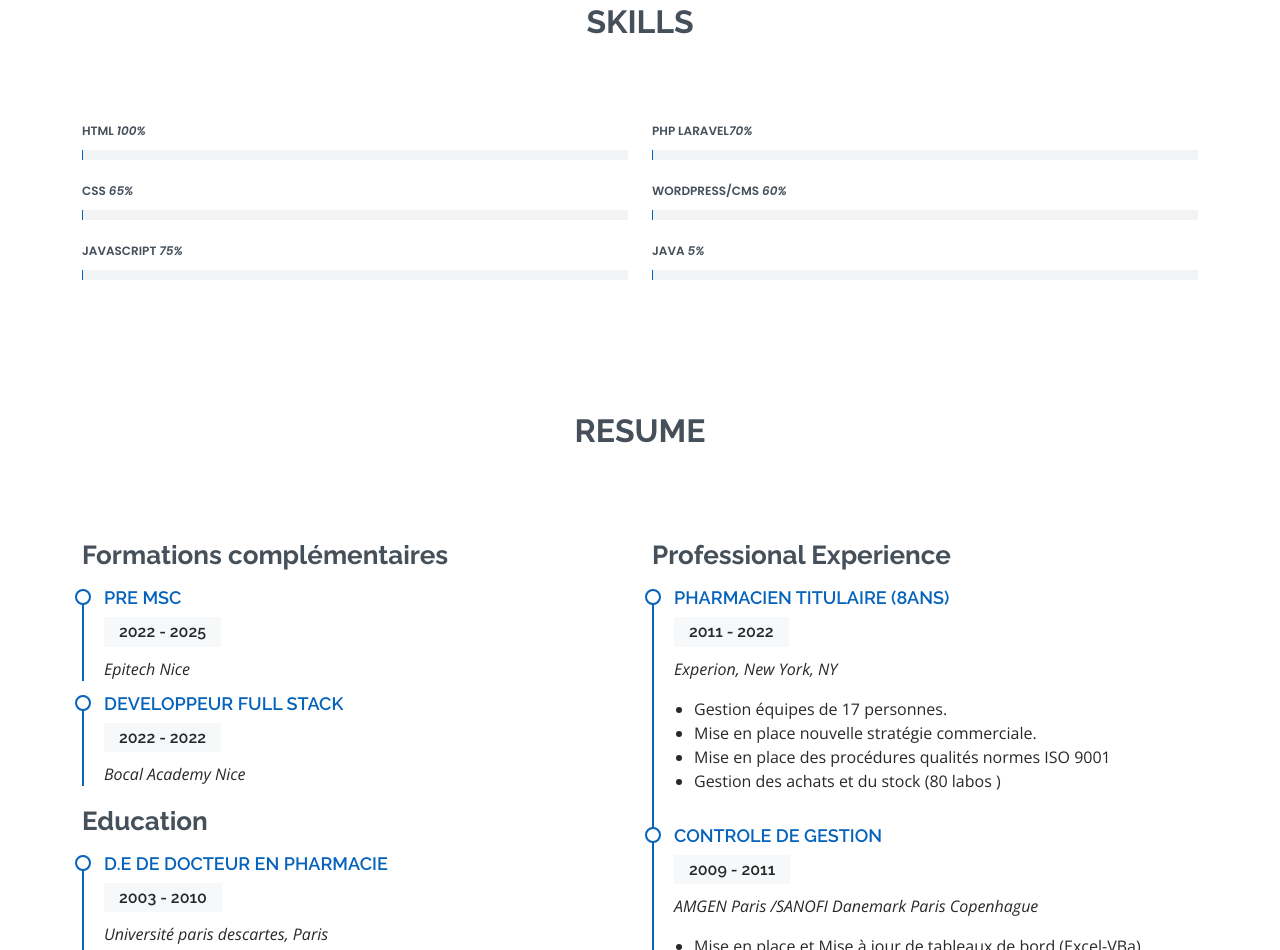
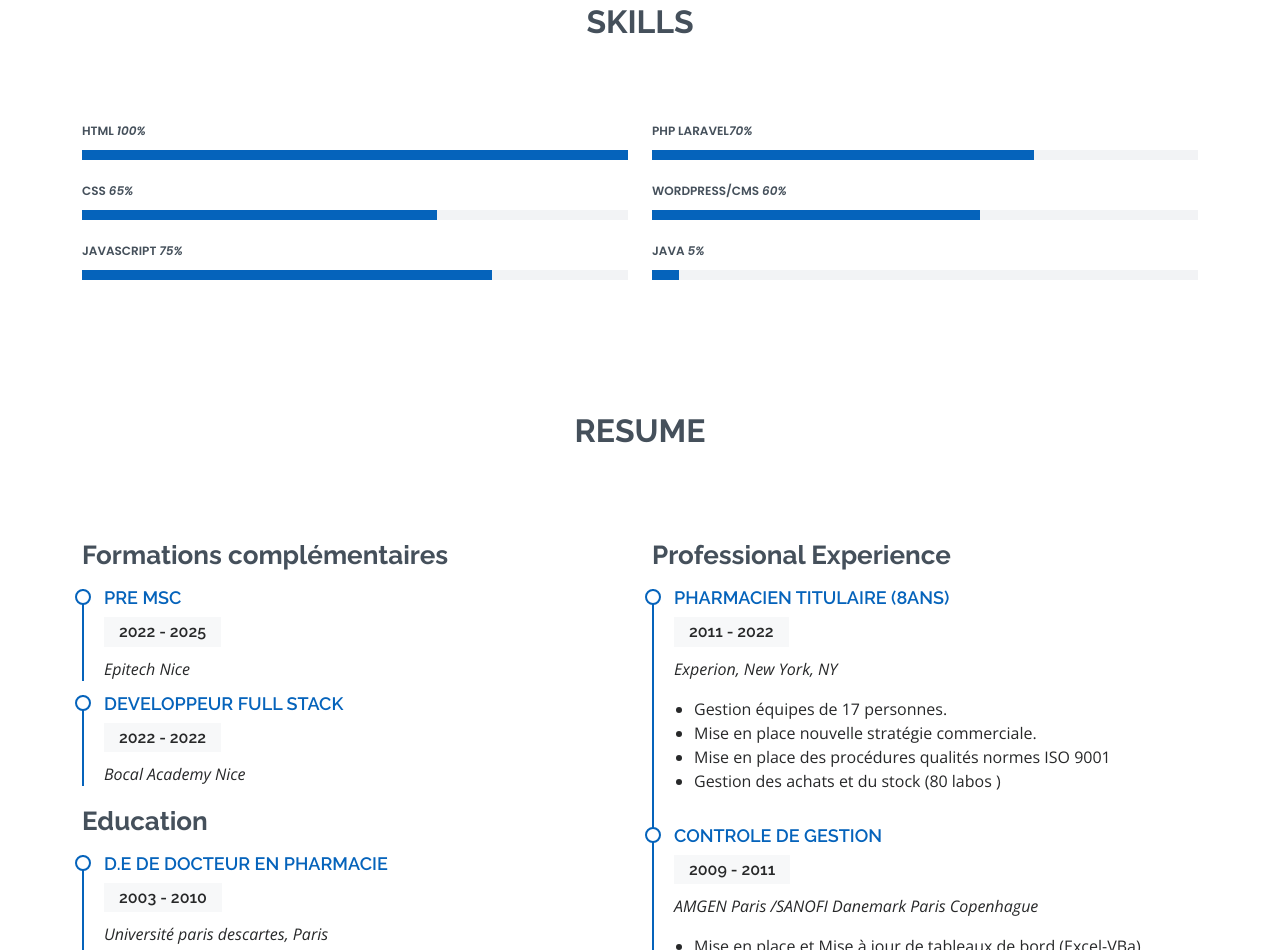
Before and after one commit to davidathuil/davidathuil.github.io, a plain HTML site: page index.html in a window 1280 px wide. Shown: the part 1505-2455 px from the top of the page. Drawn offline with nearby package versions, Linux system fonts and the light colour scheme.

Commit message:
update progress bar

```diff
--- a/index.html
+++ b/index.html
@@ -137,21 +137,21 @@
             <div class="progress">
               <span class="skill">HTML <i class="val">100%</i></span>
               <div class="progress-bar-wrap">
-                <div class="progress-bar" role="progressbar" aria-valuenow="100" aria-valuemin="0" aria-valuemax="100"></div>
+                <div class="progress-bar" role="progressbar" style="width: 100%" aria-valuenow="100" aria-valuemin="0" aria-valuemax="100"></div>
               </div>
             </div>
 
             <div class="progress">
               <span class="skill">CSS <i class="val">65%</i></span>
               <div class="progress-bar-wrap">
-                <div class="progress-bar" role="progressbar" aria-valuenow="90" aria-valuemin="0" aria-valuemax="100"></div>
+                <div class="progress-bar" role="progressbar" style="width: 65%" aria-valuenow="65" aria-valuemin="0" aria-valuemax="100"></div>
               </div>
             </div>
 
             <div class="progress">
               <span class="skill">JavaScript <i class="val">75%</i></span>
               <div class="progress-bar-wrap">
-                <div class="progress-bar" role="progressbar" aria-valuenow="75" aria-valuemin="0" aria-valuemax="100"></div>
+                <div class="progress-bar" role="progressbar" style="width: 75%" aria-valuenow="75" aria-valuemin="0" aria-valuemax="100"></div>
               </div>
             </div>
 
@@ -162,21 +162,21 @@
             <div class="progress">
               <span class="skill">PHP Laravel<i class="val">70%</i></span>
               <div class="progress-bar-wrap">
-                <div class="progress-bar" role="progressbar" aria-valuenow="70" aria-valuemin="0" aria-valuemax="100"></div>
+                <div class="progress-bar" role="progressbar" style="width: 70%" aria-valuenow="70" aria-valuemin="0" aria-valuemax="100"></div>
               </div>
             </div>
 
             <div class="progress">
               <span class="skill">WordPress/CMS <i class="val">60%</i></span>
               <div class="progress-bar-wrap">
-                <div class="progress-bar" role="progressbar" aria-valuenow="60" aria-valuemin="0" aria-valuemax="100"></div>
+                <div class="progress-bar" role="progressbar" style="width: 60%" aria-valuenow="60" aria-valuemin="0" aria-valuemax="100"></div>
               </div>
             </div>
 
             <div class="progress">
               <span class="skill">JAVA <i class="val">5%</i></span>
               <div class="progress-bar-wrap">
-                <div class="progress-bar" role="progressbar" aria-valuenow="5" aria-valuemin="0" aria-valuemax="100"></div>
+                <div class="progress-bar" role="progressbar" style="width: 5%" aria-valuenow="5" aria-valuemin="0" aria-valuemax="100"></div>
               </div>
             </div>
 
```
